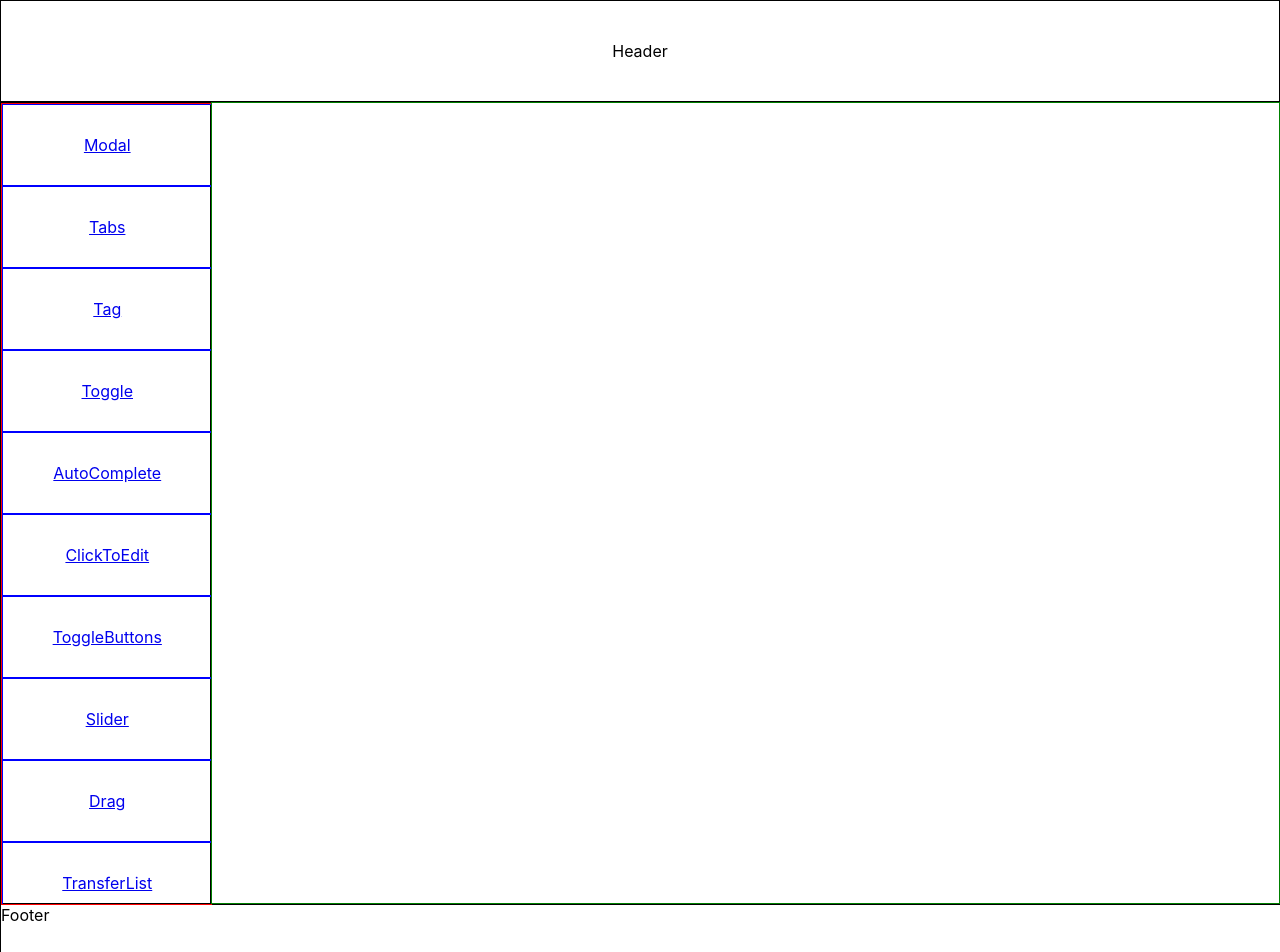
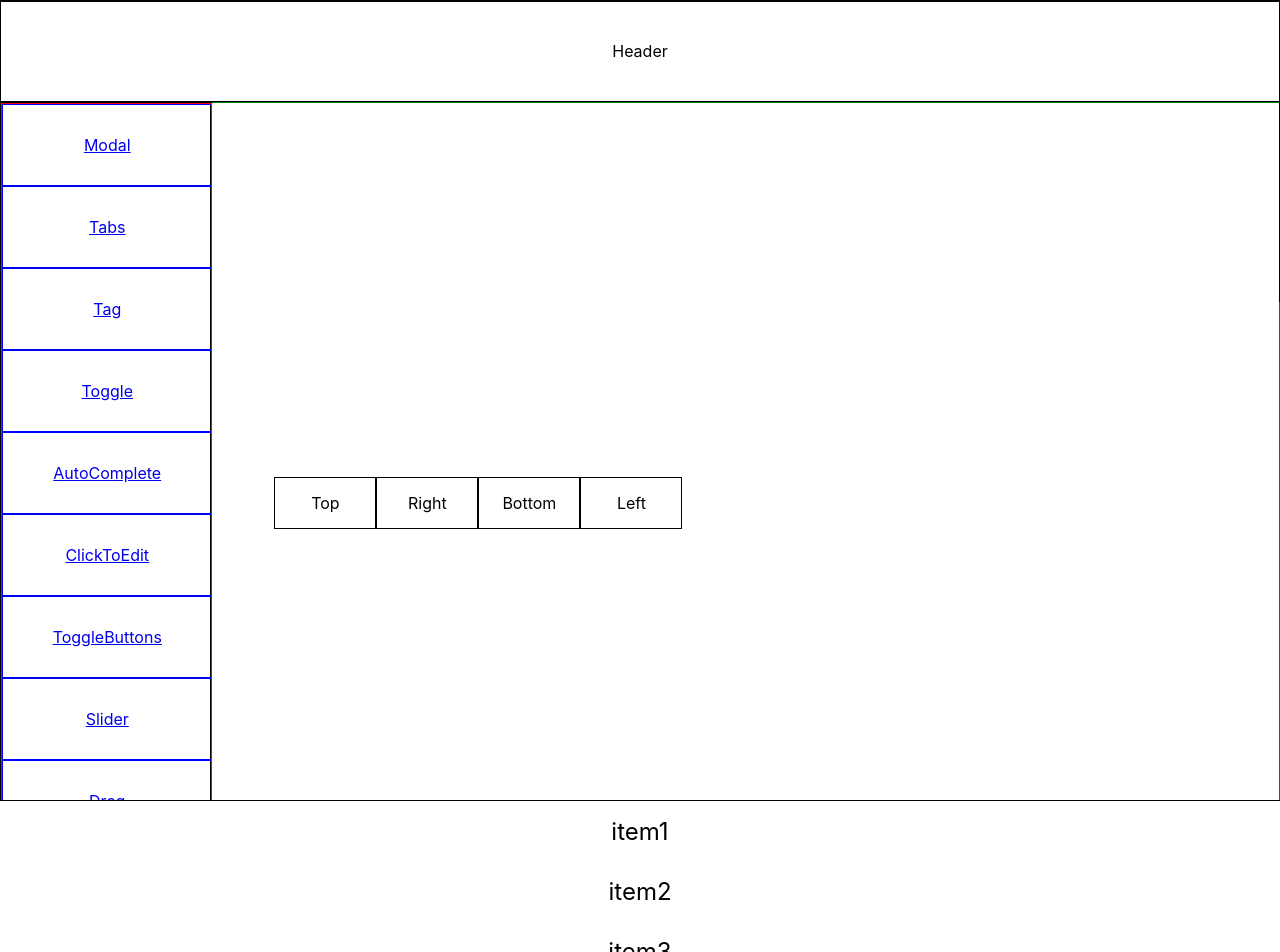
Before and after one commit to changmoolee/project_design, a React (Create React App) app in the folder design-system/: page /Drawer in a window 1280 px wide. Shown: the top 952 px of the page. Built offline with nearby package versions, Linux system fonts and the light colour scheme.

Commit message:
Add Drawer feature

```diff
--- a/design-system/src/components/Article.js
+++ b/design-system/src/components/Article.js
@@ -12,6 +12,7 @@ import SliderDemo from "../features/Slider/SliderDemo";
 import Drag from "../features/Drag";
 import TransferListDemo from "../features/TransferList/TransferListDemo";
 import DropDownDemo from "../features/DropDown/DropDownDemo";
+import DrawerDemo from "../features/Drawer/DrawerDemo";
 
 const Container = styled.section`
   width: 100%;
@@ -37,6 +38,7 @@ const Article = () => {
         <Route path="/Drag" element={<Drag />} />
         <Route path="/TransferList" element={<TransferListDemo />} />
         <Route path="/DropDown" element={<DropDownDemo />} />
+        <Route path="/Drawer" element={<DrawerDemo />} />
       </Routes>
     </Container>
   );
--- /dev/null
+++ b/design-system/src/features/Drawer/DrawerDemo.js
@@ -0,0 +1,67 @@
+import React from "react";
+import styled from "styled-components";
+import { FeatureContainer } from "../layout/layout";
+import { Feature } from "../layout/layout";
+import { Manual } from "../layout/layout";
+import TopDrawer from "./Drawers/TopDrawer";
+import RightDrawer from "./Drawers/RightDrawer";
+import BottomDrawer from "./Drawers/BottomDrawer";
+import LeftDrawer from "./Drawers/LeftDrawer";
+
+const Drawers = styled.section`
+  display: flex;
+`;
+
+export const Drawer = styled.section`
+  width: 100%;
+  height: 100%;
+  display: flex;
+  flex-direction: column;
+  align-items: center;
+`;
+
+export const Items = styled.div`
+  width: 100%;
+  display: flex;
+  flex-direction: column;
+  border: 1px solid black;
+`;
+
+export const Item = styled.div`
+  width: 100%;
+  height: 60px;
+  display: flex;
+  justify-content: center;
+  align-items: center;
+  font-size: 24px;
+  :hover {
+    color: white;
+    background: gray;
+  }
+`;
+
+const DrawerDemo = () => {
+  const items = ["item1", "item2", "item3", "item4", "item5"];
+  /* You can change items of the drawer by changing array items. */
+
+  const drawerLength = 300;
+  /* You can alter the length of drawer by changing drawerLength variable. */
+
+  return (
+    <>
+      <FeatureContainer>
+        <Feature>
+          <Drawers>
+            <TopDrawer items={items} drawerLength={drawerLength} />
+            <RightDrawer items={items} drawerLength={drawerLength} />
+            <BottomDrawer items={items} drawerLength={drawerLength} />
+            <LeftDrawer items={items} drawerLength={drawerLength} />
+          </Drawers>
+        </Feature>
+        <Manual></Manual>
+      </FeatureContainer>
+    </>
+  );
+};
+
+export default DrawerDemo;
--- /dev/null
+++ b/design-system/src/features/Drawer/Drawers/BottomDrawer.js
@@ -0,0 +1,76 @@
+import React, { useState } from "react";
+import styled from "styled-components";
+import { Drawer } from "../DrawerDemo";
+import { Items } from "../DrawerDemo";
+import { Item } from "../DrawerDemo";
+
+const Button = styled.div`
+  width: 100px;
+  height: 50px;
+  display: flex;
+  justify-content: center;
+  align-items: center;
+  border: 1px solid black;
+  :hover {
+    background: gray;
+  }
+`;
+
+const Wrapper = styled.div`
+  position: fixed;
+  top: 0;
+  right: 0;
+  left: 0;
+  bottom: 0;
+  display: ${({ wrapper }) => (wrapper ? "flex" : "none")};
+  background: rgba(0, 0, 0, 0.3);
+`;
+
+const Bottom = styled.div`
+  position: fixed;
+  top: 0;
+  bottom: 0;
+  left: 0;
+  right: 0;
+  display: flex;
+  width: 100%;
+  height: ${({ drawerLength }) => drawerLength}px;
+  background: white;
+  transform: ${({ bottom, drawerLength }) =>
+    bottom
+      ? `translate(0 ,${window.innerHeight - drawerLength}px)`
+      : `translate(0 ,${window.innerHeight}px)`};
+  transition: 0.3s;
+`;
+
+const BottomDrawer = ({ items, drawerLength }) => {
+  const [wrapper, setWrapper] = useState(false);
+  const [bottom, setBottom] = useState(false);
+
+  const clickedBottom = () => {
+    setBottom(true);
+    setWrapper(true);
+  };
+
+  const blurDrawer = () => {
+    setBottom(false);
+    setWrapper(false);
+  };
+  return (
+    <>
+      <Wrapper wrapper={wrapper} onClick={blurDrawer} />
+      <Bottom bottom={bottom} drawerLength={drawerLength}>
+        <Drawer>
+          <Items>
+            {items.map((item) => (
+              <Item>{item}</Item>
+            ))}
+          </Items>
+        </Drawer>
+      </Bottom>
+      <Button onClick={clickedBottom}>Bottom</Button>
+    </>
+  );
+};
+
+export default BottomDrawer;
--- /dev/null
+++ b/design-system/src/features/Drawer/Drawers/LeftDrawer.js
@@ -0,0 +1,74 @@
+import React, { useState } from "react";
+import styled from "styled-components";
+import { Drawer } from "../DrawerDemo";
+import { Items } from "../DrawerDemo";
+import { Item } from "../DrawerDemo";
+
+const Button = styled.div`
+  width: 100px;
+  height: 50px;
+  display: flex;
+  justify-content: center;
+  align-items: center;
+  border: 1px solid black;
+  :hover {
+    background: gray;
+  }
+`;
+
+const Wrapper = styled.div`
+  position: fixed;
+  top: 0;
+  right: 0;
+  left: 0;
+  bottom: 0;
+  display: ${({ wrapper }) => (wrapper ? "flex" : "none")};
+  background: rgba(0, 0, 0, 0.3);
+`;
+
+const Left = styled.div`
+  position: fixed;
+  top: 0;
+  bottom: 0;
+  left: 0;
+  right: 0;
+  display: flex;
+  width: ${({ drawerLength }) => drawerLength}px;
+  height: 100%;
+  background: white;
+  transform: ${({ left, drawerLength }) =>
+    left ? "translate(0,0)" : `translate(-${drawerLength}px,0)`};
+  transition: 0.3s;
+`;
+
+const LeftDrawer = ({ items, drawerLength }) => {
+  const [wrapper, setWrapper] = useState(false);
+  const [left, setLeft] = useState(false);
+
+  const clickedLeft = () => {
+    setLeft(true);
+    setWrapper(true);
+  };
+
+  const blurDrawer = () => {
+    setLeft(false);
+    setWrapper(false);
+  };
+  return (
+    <>
+      <Wrapper wrapper={wrapper} onClick={blurDrawer} />
+      <Left left={left} drawerLength={drawerLength}>
+        <Drawer>
+          <Items>
+            {items.map((item) => (
+              <Item>{item}</Item>
+            ))}
+          </Items>
+        </Drawer>
+      </Left>
+      <Button onClick={clickedLeft}>Left</Button>
+    </>
+  );
+};
+
+export default LeftDrawer;
--- /dev/null
+++ b/design-system/src/features/Drawer/Drawers/RightDrawer.js
@@ -0,0 +1,77 @@
+import React, { useState } from "react";
+import styled from "styled-components";
+import { Drawer } from "../DrawerDemo";
+import { Items } from "../DrawerDemo";
+import { Item } from "../DrawerDemo";
+
+const Button = styled.div`
+  width: 100px;
+  height: 50px;
+  display: flex;
+  justify-content: center;
+  align-items: center;
+  border: 1px solid black;
+  :hover {
+    background: gray;
+  }
+`;
+
+const Wrapper = styled.div`
+  position: fixed;
+  top: 0;
+  right: 0;
+  left: 0;
+  bottom: 0;
+  display: ${({ wrapper }) => (wrapper ? "flex" : "none")};
+  background: rgba(0, 0, 0, 0.3);
+`;
+
+const Right = styled.div`
+  position: fixed;
+  top: 0;
+  bottom: 0;
+  left: 0;
+  right: 0;
+  display: flex;
+  width: ${({ drawerLength }) => drawerLength}px;
+  height: 100%;
+  background: white;
+  transform: ${({ right, drawerLength }) =>
+    right
+      ? `translate(${window.innerWidth - drawerLength}px, 0)`
+      : `translate(${window.innerWidth}px, 0)`};
+  transition: 0.3s;
+`;
+
+const RightDrawer = ({ items, drawerLength }) => {
+  const [wrapper, setWrapper] = useState(false);
+  const [right, setRight] = useState(false);
+
+  const clickedRight = () => {
+    setRight(true);
+    setWrapper(true);
+  };
+
+  const blurDrawer = () => {
+    setRight(false);
+
+    setWrapper(false);
+  };
+  return (
+    <>
+      <Wrapper wrapper={wrapper} onClick={blurDrawer} />
+      <Right right={right} drawerLength={drawerLength}>
+        <Drawer>
+          <Items>
+            {items.map((item) => (
+              <Item>{item}</Item>
+            ))}
+          </Items>
+        </Drawer>
+      </Right>
+      <Button onClick={clickedRight}>Right</Button>
+    </>
+  );
+};
+
+export default RightDrawer;
--- /dev/null
+++ b/design-system/src/features/Drawer/Drawers/TopDrawer.js
@@ -0,0 +1,71 @@
+import React, { useState } from "react";
+import styled from "styled-components";
+import { Drawer } from "../DrawerDemo";
+import { Items } from "../DrawerDemo";
+import { Item } from "../DrawerDemo";
+
+const Button = styled.div`
+  width: 100px;
+  height: 50px;
+  display: flex;
+  justify-content: center;
+  align-items: center;
+  border: 1px solid black;
+  :hover {
+    background: gray;
+  }
+`;
+
+const Wrapper = styled.div`
+  position: fixed;
+  top: 0;
+  right: 0;
+  left: 0;
+  bottom: 0;
+  display: ${({ wrapper }) => (wrapper ? "flex" : "none")};
+  background: rgba(0, 0, 0, 0.3);
+`;
+
+const Top = styled.div`
+  position: fixed;
+  top: 0;
+  bottom: 0;
+  left: 0;
+  right: 0;
+  width: 100%;
+  height: ${({ drawerLength }) => drawerLength}px;
+  background: white;
+  transform: ${({ top, drawerLength }) =>
+    top ? "translate(0,0)" : `translate(0,-${drawerLength}px)`};
+  transition: 0.3s;
+`;
+
+const TopDrawer = ({ items, drawerLength }) => {
+  const [wrapper, setWrapper] = useState(false);
+  const [top, setTop] = useState(false);
+  const blurDrawer = () => {
+    setTop(false);
+    setWrapper(false);
+  };
+  const clickedTop = () => {
+    setTop(true);
+    setWrapper(true);
+  };
+  return (
+    <>
+      <Wrapper wrapper={wrapper} onClick={blurDrawer} />
+      <Top top={top} drawerLength={drawerLength}>
+        <Drawer>
+          <Items>
+            {items.map((item) => (
+              <Item>{item}</Item>
+            ))}
+          </Items>
+        </Drawer>
+      </Top>
+      <Button onClick={clickedTop}>Top</Button>
+    </>
+  );
+};
+
+export default TopDrawer;
--- a/design-system/src/features/DropDown/BasicDropDown.js
+++ b/design-system/src/features/DropDown/BasicDropDown.js
@@ -6,7 +6,7 @@ const Container = styled.section`
   height: 50px;
 `;
 
-const Button = styled.div`
+const Button = styled.button`
   width: 100px;
   height: 50px;
   display: flex;
@@ -42,12 +42,17 @@ const Item = styled.div`
 const BasicDropDown = ({ items, title }) => {
   const [clicked, setClicked] = useState(false);
 
-  const handleButtonClick = () => {
-    setClicked(!clicked);
+  const openMenu = () => {
+    setClicked(true);
+  };
+  const closeMenu = () => {
+    setClicked(false);
   };
   return (
     <Container>
-      <Button onClick={handleButtonClick}>{title}</Button>
+      <Button onBlur={closeMenu} onClick={openMenu}>
+        {title}
+      </Button>
       <Menu clicked={clicked}>
         {items.map((item) => (
           <Item>{item}</Item>
--- a/design-system/src/features/DropDown/DropDownDemo.js
+++ b/design-system/src/features/DropDown/DropDownDemo.js
@@ -41,14 +41,14 @@ const DropDownDemo = () => {
         <Container>
           <SubContainer>
             <DropDowns>
-              <BasicDropDown items={items1} title="item1" />
-              <BasicDropDown items={items2} title="item2" />
+              <BasicDropDown items={items1} title="Items1" />
+              <BasicDropDown items={items2} title="Items2" />
             </DropDowns>
           </SubContainer>
           <SubContainer>
             <DropDowns>
-              <HoverDropDown items={items1} title="item1" />
-              <HoverDropDown items={items2} title="item2" />
+              <HoverDropDown items={items1} title="Items3" />
+              <HoverDropDown items={items2} title="Items4" />
             </DropDowns>
           </SubContainer>
         </Container>
--- a/design-system/src/features/DropDown/HoverDropDown.js
+++ b/design-system/src/features/DropDown/HoverDropDown.js
@@ -6,7 +6,7 @@ const Container = styled.section`
   height: 50px;
 `;
 
-const Button = styled.div`
+const Button = styled.button`
   width: 100px;
   height: 50px;
   display: flex;
--- a/design-system/src/features/data/data.js
+++ b/design-system/src/features/data/data.js
@@ -10,4 +10,5 @@ export const features = [
   "Drag",
   "TransferList",
   "DropDown",
+  "Drawer",
 ];
```
